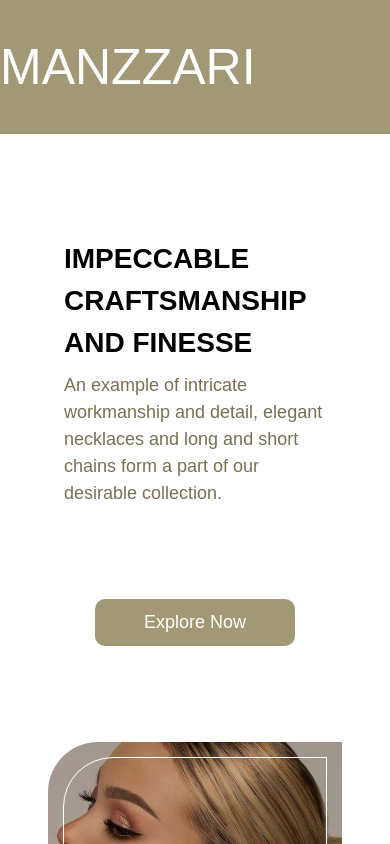
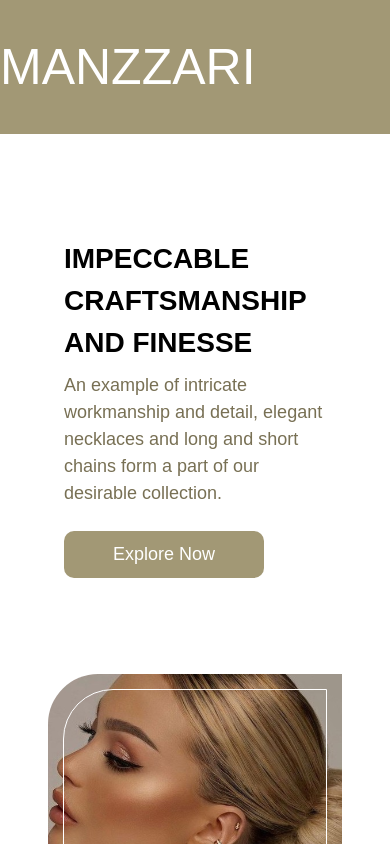
Before and after one commit to WardaWaseem2812/NextJS_Assignment_5, a Next.js app: page / in a window 390 px wide. Shown: the top 844 px of the page. Built offline with nearby package versions, Linux system fonts and the light colour scheme.

Commit message:
image adjustments

```diff
--- a/app/page.tsx
+++ b/app/page.tsx
@@ -17,12 +17,12 @@ const HomePage = () => {
           </h1>
 
           {/* Paragraph */}
-          <p className="text-[#787054] font-medium text-[18px] lg:text-[30px] max-w-full lg:max-w-[902px] h-auto lg:h-[147px] flex pt-[8px] pb-10 lg:pb-14 mb-8">
+          <p className="text-[#787054] font-medium text-[18px] lg:text-[30px] max-w-[902px] h-auto lg:h-[147px] flex pt-[8px] pb-6 lg:mb-14">
             An example of intricate workmanship and detail, elegant necklaces and long and short chains form a part of our desirable collection.
           </p>
 
           {/* Button */}
-          <button className="bg-[#A29875] text-[#FFFFFF] font-medium text-[18px] md:text-[20px] lg:text-[24px] p-[10px] gap-2.5 rounded-[10px] mt-[20px] w-[200px] md:w-[250px] lg:w-[288px] mx-auto lg:mx-0">
+          <button className="bg-[#A29875] text-[#FFFFFF] font-medium text-[18px] lg:text-[24px] p-[10px]  rounded-[10px] w-[200px] md:w-[250px] lg:w-[288px] lg:mx-0">
             Explore Now
           </button>
         </div>
```
